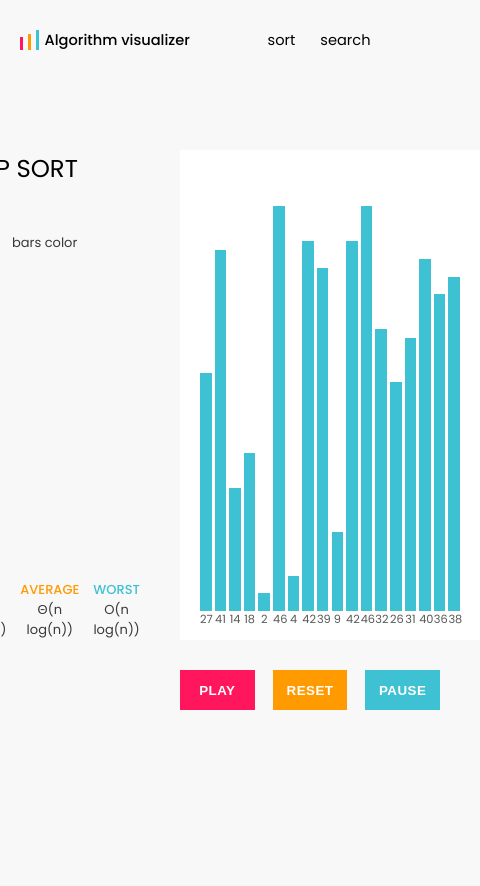
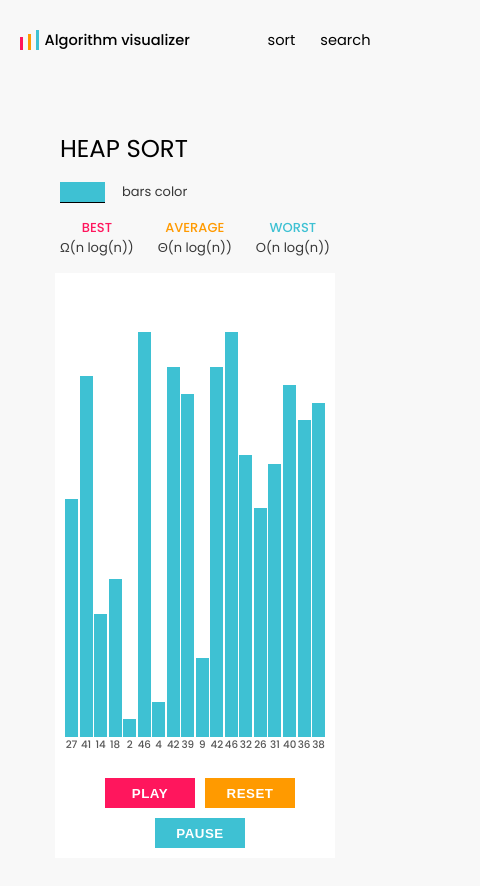
Before and after one commit to bdriguesdev/algorithm-visualizer, a React (Create React App) app: page /sort/heap in a window 390 px wide. Shown: the top 886 px of the page, 480 px wide, since content can reach past the window. Before the commit the page ends 844 px from the top, so only its background shows below. Built offline with nearby package versions, Linux system fonts and the light colour scheme.

Commit message:
Sort page is responsive now

```diff
--- a/src/components/Search/Search.scss
+++ b/src/components/Search/Search.scss
@@ -12,6 +12,9 @@
         flex-direction: column;
         align-items: center;
         margin-top: 70px;
+    }
+    @include medium-phone {
+        margin-top: 50px;
     }
 
     .info {
@@ -38,7 +41,7 @@
             width: 340px;
         }
         @include small-phone {
-            width: 290px;
+            width: 270px;
         }
 
         h2 {
--- a/src/components/SearchGraph/SearchGraph.js
+++ b/src/components/SearchGraph/SearchGraph.js
@@ -18,7 +18,6 @@ const SearchGraph = props => {
 
     useEffect(() => {
         let space = document.querySelector('.searchElements').getBoundingClientRect().width;
-        console.log('test', width, gridWidth, (space - (2 * 15)) / 16);
         setGridWidth((space - (2 * 15)) / 16);
     }, [width]);
 
--- a/src/components/SearchGraph/SearchGraph.scss
+++ b/src/components/SearchGraph/SearchGraph.scss
@@ -22,6 +22,7 @@
     }
     @include small-phone {
         width: 250px;
+        padding: 10px 10px;
     }
 
     .searchElements {
--- a/src/components/Sort/Sort.scss
+++ b/src/components/Sort/Sort.scss
@@ -1,9 +1,22 @@
 @import '../../scss/colors.scss';
+@import '../../scss/mixins.scss';
 
 .sort {
     display: flex;
     justify-content: center;
-    margin-top: 70px;
+    margin-top: 150px;
+    margin: 0 auto;
+    margin-top: 150px;
+    width: 90%;
+    max-width: 1900px;
+    @include desktop {
+        flex-direction: column;
+        align-items: center;
+        margin-top: 70px;
+    }
+    @include medium-phone {
+        margin-top: 50px;
+    }
 
     .info {
         display: flex;
@@ -13,6 +26,24 @@
         width: 330px;
         padding-right: 30px;
         height: 490px;
+        @include desktop {
+            padding-right: 0px;
+            width: 700px;
+            height: auto;
+            align-self: center;
+        }
+        @include tablet {
+            width: 540px;
+        }
+        @include large-phone {
+            width: 440px;
+        }
+        @include medium-phone {
+            width: 340px;
+        }
+        @include small-phone {
+            width: 270px;
+        }
 
         h2 {
             margin: 0;
@@ -21,6 +52,9 @@
             font-size: 1.875rem;
             text-transform: uppercase;
             margin-bottom: 46px;
+            @include desktop {
+                margin-bottom: 15px;
+            }
         }
 
         .sortForm {
@@ -59,6 +93,10 @@
             display: flex;
             justify-content: space-between;
             width: 100%;
+            @include desktop {
+                margin-bottom: 15px;
+                margin-top: 15px;
+            }
 
             .sortCase {
 
--- a/src/components/SortGraph/SortGraph.js
+++ b/src/components/SortGraph/SortGraph.js
@@ -8,7 +8,6 @@ const SortGraph = props => {
     const [ minValue, setMinValue ] = useState(null);
     const [ maxValue, setMaxValue ] = useState(null);
     const [ timeline, setTimeline ] = useState(null);
-    const [ animationInProgress, setAnimationInProgress ] = useState(false);
 
     useSort(props.sort);
 
@@ -50,24 +49,17 @@ const SortGraph = props => {
     const defineElementHeight = (value, index) => {
         const percentValue = 440 / 50;
         const height = value * percentValue;
-        const graphTotalWidth = document.querySelector('.sortGraph').getBoundingClientRect().width;
-        const barWidth = (graphTotalWidth - (array.length - 1) * 3) / array.length;
-
         return {
             height: height + 'px',
-            width: barWidth,
             backgroundColor: props.color
         };
     };
 
     const calcLeftValue = index => {
-        const graphTotalWidth = document.querySelector('.sortGraph').getBoundingClientRect().width;
-        const barWidth = (graphTotalWidth - (array.length - 1) * 3) / array.length;
-
         return {
-            left: index === 0? 20 + 'px': 20 + (barWidth * index ) + (3 * index) + 'px'
+            left: index === 0? 0 + 'px': (5 * index ) + (0.59 * index) + '%'
         };
-    }
+    };
 
     const sortAnimation = () => {
         const sort = {
@@ -136,7 +128,7 @@ const SortGraph = props => {
                 }
             </div>
             <div className="sortButtons">
-                <button style={animationInProgress? { cursor: 'no-drop', color: 'rgba(255,255,255,0.4)' }: {}} onClick={handleStart} className="button btnPink" >PLAY</button>
+                <button onClick={handleStart} className="button btnPink" >PLAY</button>
                 <button onClick={() => resetAnimation(props.sort)} className="button btnYellow">RESET</button>
                 <button onClick={handlePause} className="button btnBlue">PAUSE</button>
             </div>
--- a/src/components/SortGraph/SortGraph.scss
+++ b/src/components/SortGraph/SortGraph.scss
@@ -1,30 +1,57 @@
 @import '../../scss/colors.scss';
+@import '../../scss/mixins.scss';
 
 .sortGraph {
     min-width: 260px;
     width: 660px;
+    padding: 20px 20px;
+    background-color: white;
+    @include desktop {
+        margin-bottom: 100px;
+    }
+    @include tablet {
+        width: 500px;
+        margin-bottom: 80px;
+    }
+    @include large-phone {
+        width: 400px;
+        margin-bottom: 60px;
+    }
+    @include medium-phone {
+        width: 300px;
+        margin-bottom: 50px;
+    }
+    @include small-phone {
+        width: 250px;
+        padding: 10px 10px;
+    }
 
     .elements {
         height: 450px;
         width: 100%;
-        padding: 20px 20px;
-        background-color: white;
         display: flex;
         position: relative;
+        padding-top: 25px;
     }
 
     .element {
         position: absolute;
-        bottom: 12px;
+        bottom: 5px;
+        width: 5%;
 
         .elementLine {
             background-color: $blue;
+            width: 100%;
         }
 
         .elementValue {
             color: #575757;
             font-size: 0.875rem;
             font-weight: 400;
+            @include medium-phone {
+                font-size: 0.795rem;
+                font-weight: 500;
+            }
         }
     }
 
@@ -32,6 +59,16 @@
         display: flex;
         justify-content: flex-start;
         margin-top: 30px;
+        @include desktop {
+            flex-wrap: wrap;
+        }
+        @include large-phone {
+            justify-content: space-between;
+            margin-top: 10px;
+        }
+        @include small-phone {
+            justify-content: center;
+        }
 
         .button {
             width: 110px;
@@ -44,6 +81,10 @@
             cursor: pointer;
             transition: box-shadow 200ms ease-in-out;
             outline: none;
+            @include large-phone{
+                width: 90px;
+                height: 30px;
+            }
         }
 
         .button:hover {
@@ -64,6 +105,19 @@
 
         .button:nth-child(1n + 2) {
             margin-left: 18px;
+            @include large-phone {
+                margin-left: 0;
+            }
+        }
+
+        .button:nth-child(1n + 1) {
+            @include large-phone {
+                margin-top: 10px;
+            }
+            @include small-phone {
+                margin-top: 10px;
+                margin-left: 10px;
+            }
         }
     }
 }
--- a/src/utils/sort.js
+++ b/src/utils/sort.js
@@ -29,11 +29,9 @@ const addFramesToTimeline = (lineFrames, valueFrames, boxFrames) => {
     });
 };
 
-const calcNewPosition = (index, length) => {
-    const graphTotalWidth = document.querySelector('.sortGraph').getBoundingClientRect().width;
-    const barWidth = (graphTotalWidth - (length - 1) * 3) / length;
+const calcNewPosition = index => {
     return {
-        left: index === 0? 20 + 'px': 20 + (barWidth * index ) + (3 * index) + 'px'
+        left: index === '0%'? 0 + 'px': (5 * index ) + (0.59 * index) + '%'
     };
 };
 
@@ -47,7 +45,7 @@ const elementHeight = value => {
 };
 
 const moveFrame = (frames, frame, id) => {
-    const leftPos = calcNewPosition(frame.newIndex, 18).left;
+    const leftPos = calcNewPosition(frame.newIndex).left;
     if(frames[id]) {
         let prevDelay = 0
         frames[id].left.forEach(({ delay, duration }) =>  {
```
Also changed, not shown: src/components/Sort/Sort.js (+0 -9 lines).
